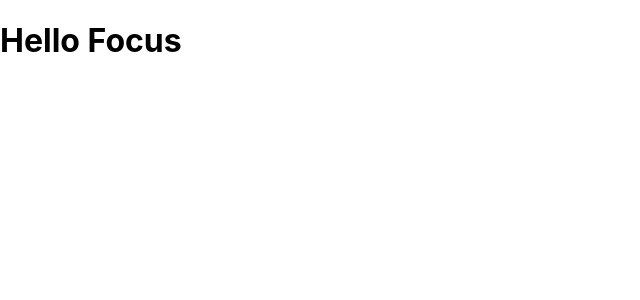
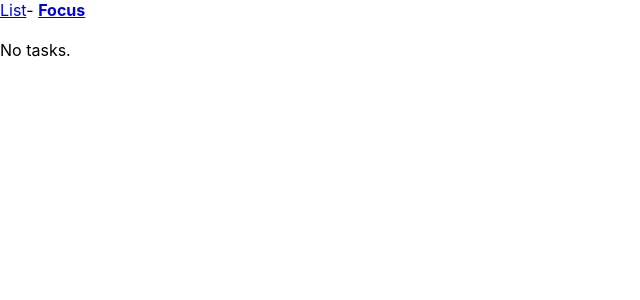
Before and after one commit to SandraLekve/TO-DO, a React (Create React App) app: page /focus in a window 1280 px wide. Shown: the top 300 px of the page, without its empty margins (0-640 px from the left). Built offline with nearby package versions, Linux system fonts and the light colour scheme.

Commit message:
Move state up to App level, start Focus screen

```diff
--- a/src/App.tsx
+++ b/src/App.tsx
@@ -1,14 +1,36 @@
-import React from 'react';
-import { BrowserRouter, Routes, Route } from 'react-router-dom';
+import React, { useState } from 'react';
+import { BrowserRouter, Routes, Route, NavLink } from 'react-router-dom';
 import Liste from './Components/Liste';
 import Focus from './Components/Focus';
+import './Style/App.css';
+import { Task } from './types';
 
 function App() {
+  let activeClassName = 'underline';
+  const [tasks, setTasks] = useState<Task[]>([]);
+  const tasksProps = { tasks, setTasks };
+
   return (
     <BrowserRouter>
+      <nav>
+        <NavLink
+          to="/"
+          className={({ isActive }) => (isActive ? activeClassName : undefined)}
+        >
+          List
+        </NavLink>
+        -{' '}
+        <NavLink
+          to="/focus"
+          className={({ isActive }) => (isActive ? activeClassName : undefined)}
+        >
+          Focus
+        </NavLink>
+      </nav>
+      <br />
       <Routes>
-        <Route path="/" element={<Liste />} />
-        <Route path="/focus" element={<Focus />} />
+        <Route path="/" element={<Liste {...tasksProps} />} />
+        <Route path="/focus" element={<Focus {...tasksProps} />} />
       </Routes>
     </BrowserRouter>
   );
--- a/src/Components/Focus.tsx
+++ b/src/Components/Focus.tsx
@@ -1,9 +1,12 @@
 import React from 'react';
+import { TasksProps } from '../types';
 
-const Focus = () => {
-    return(
-    <h1>Hello Focus</h1>
-    );
-}
+type Props = TasksProps & {};
+
+const Focus: React.FC<Props> = ({ tasks }) => {
+  const task = tasks[0];
+
+  return task ? <div>{task.label}</div> : <div>No tasks. </div>;
+};
 
 export default Focus;
--- a/src/Components/Liste.tsx
+++ b/src/Components/Liste.tsx
@@ -1,17 +1,11 @@
 import { nanoid } from 'nanoid';
 import React, { ChangeEvent, KeyboardEvent, useState } from 'react';
 import { getAllJSDocTagsOfKind } from 'typescript';
+import { Task, TasksProps } from '../types';
 
-type Props = {};
+type Props = TasksProps & {};
 
-type Task = {
-  id: string;
-  label: string;
-  isComplete: boolean;
-};
-
-const Liste: React.FC<Props> = () => {
-  const [tasks, setTasks] = useState<Task[]>([]);
+const Liste: React.FC<Props> = ({ tasks, setTasks }) => {
   const [newTaskLabel, setNewTaskLabel] = useState('');
 
   const handleNewTasklabelChange = (e: ChangeEvent<HTMLInputElement>) =>
--- /dev/null
+++ b/src/Style/App.css
@@ -0,0 +1,3 @@
+.underline{
+    font-weight: bold;
+}
--- /dev/null
+++ b/src/types.ts
@@ -0,0 +1,10 @@
+export type Task = {
+  id: string;
+  label: string;
+  isComplete: boolean;
+};
+
+export type TasksProps = {
+  tasks: Task[];
+  setTasks: React.Dispatch<React.SetStateAction<Task[]>>;
+};
```
